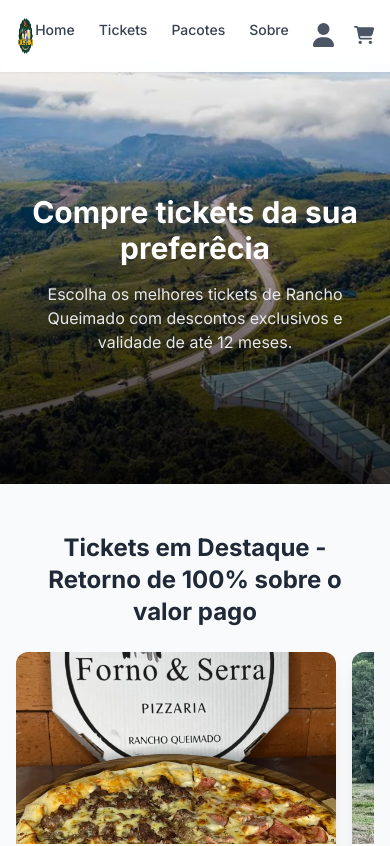
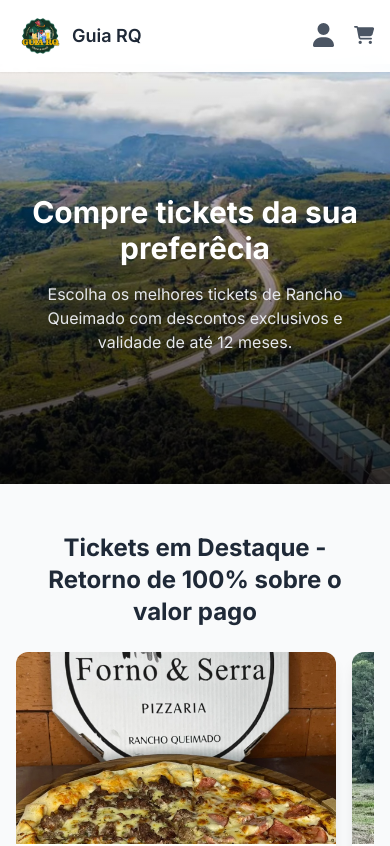
Before and after one commit to infa-co/GUIA-RQ, a plain HTML site: page pages/tickets.html in a window 390 px wide. Shown: the top 846 px of the page. Drawn offline with nearby package versions, Linux system fonts and the light colour scheme.

```diff
--- a/pages/tickets.html
+++ b/pages/tickets.html
@@ -18,28 +18,31 @@
 <!-- Header -->
 <header id="header" class="fixed top-0 w-full bg-white/95 backdrop-blur-md shadow-sm z-50">
   <div class="px-4 py-3 flex items-center justify-between">
+
     <!-- Logo -->
-    <a href="../index.html" class="flex items-center">
+
+<a href="../index.html" class="flex items-center space-x-2 group">
   <img src="../assets/images/guia-rancho-queimado-logo-sem-fundo.png"
        alt="Logo Guia RQ"
-           class="h-12 sm:h-14 w-auto hover:opacity-90 transition-opacity">
+       class="h-12 sm:h-14 w-auto transition-transform group-hover:scale-105">
+  <span class="text-lg sm:text-xl font-semibold text-gray-800 group-hover:text-blue-600 transition-colors">
+    Guia RQ
+  </span>
 </a>
-    <nav class="flex space-x-6 text-sm font-medium text-gray-700">
-      <!-- Navegação -->
-    <nav class="flex space-x-6 text-sm font-medium text-gray-700">
-      <a href="../index.html" class="hover:text-blue-600">Home</a>
-      <a href="tickets.html" class="hover:text-blue-600">Tickets</a>
-      <a href="pacotes.html" class="hover:text-blue-600">Pacotes</a>
-      <a href="sobre.html" class="hover:text-blue-600">Sobre</a>
+
+    <!-- Navegação principal -->
+    <nav class="hidden md:flex space-x-6 text-sm font-medium text-gray-700">
+      <a href="../index.html" class="hover:text-blue-600 transition-colors">Home</a>
+      <a href="tickets.html" class="text-blue-600 font-semibold border-b-2 border-blue-600 pb-1">Tickets</a>
+      <a href="pacotes.html" class="hover:text-blue-600 transition-colors">Pacotes</a>
+      <a href="sobre.html" class="hover:text-blue-600 transition-colors">Sobre</a>
     </nav>
 
-    <!-- Área da direita (usuário + carrinho) -->
+    <!-- Área da direita -->
     <div class="flex items-center space-x-5">
-
-      <!-- Ícone do Usuário com dropdown centralizado -->
+      <!-- Usuário -->
       <div class="relative flex items-center justify-center" id="user-menu-container">
-        <button id="user-icon"
-                class="text-gray-600 hover:text-gray-900 text-2xl focus:outline-none">
+        <button id="user-icon" class="text-gray-600 hover:text-gray-900 text-2xl focus:outline-none">
           <i class="fa-solid fa-user"></i>
         </button>
 
@@ -47,7 +50,6 @@
         <div id="user-dropdown"
              class="hidden absolute top-[calc(100%+12px)] left-1/2 -translate-x-1/2 transform
                     w-56 bg-white border border-gray-200 rounded-xl shadow-xl z-50">
-          <!-- O JS injeta os links aqui -->
         </div>
       </div>
 
@@ -58,15 +60,18 @@
           class="hidden absolute -top-2 -right-2 bg-red-500 text-white text-xs font-semibold w-5 h-5 rounded-full flex items-center justify-center shadow">
         </span>
       </a>
+    </div>
+  </div>
+</header>
 
 <script>
-    // Estado inicial (false = visitante, true = logado)
+  // Estado inicial
   let userLoggedIn = false;
 
   const userIcon = document.getElementById('user-icon');
   const dropdown = document.getElementById('user-dropdown');
 
-    // Função para renderizar o menu conforme estado
+  // Renderiza menu
   function renderMenu() {
     dropdown.innerHTML = userLoggedIn
       ? `
@@ -76,24 +81,23 @@
         <button id="logout-btn" class="w-full text-left px-4 py-2 hover:bg-red-50 text-red-600">Sair</button>
       `
       : `
-          <a href="login.html" class="block px-10 py-5 hover:bg-gray-100 text-gray-700">Entrar ou Cadastrar-se</a>
+        <a href="login.html" class="block px-10 py-5 hover:bg-gray-100 text-gray-700 text-center">
+          Entrar ou Cadastrar-se
+        </a>
       `;
   }
 
-    // Exibe / oculta o dropdown ao clicar no ícone
   userIcon.addEventListener('click', () => {
     dropdown.classList.toggle('hidden');
     renderMenu();
   });
 
-    // Fecha o menu se clicar fora
   document.addEventListener('click', (e) => {
     if (!e.target.closest('#user-menu-container')) {
       dropdown.classList.add('hidden');
     }
   });
 
-    // Simula login/logout
   document.addEventListener('click', (e) => {
     if (e.target.id === 'logout-btn') {
       userLoggedIn = false;
@@ -101,9 +105,6 @@
       alert('Você saiu da conta.');
     }
   });
-
-    // Exemplo: se quiser simular login automático (remova depois)
-    // userLoggedIn = true;
 </script>
 </header>
 
```
Also changed, not shown: index.html (+9 -5 lines), pages/carrinho.html (+9 -5 lines), pages/pacotes.html (+11 -6 lines), pages/pagamento.html (+9 -5 lines), pages/politica.html (+9 -4 lines), pages/sobre.html (+9 -4 lines), pages/termosdeuso.html (+9 -4 lines), 1 other file. Lines whose indentation alone changed are shown as unchanged.
